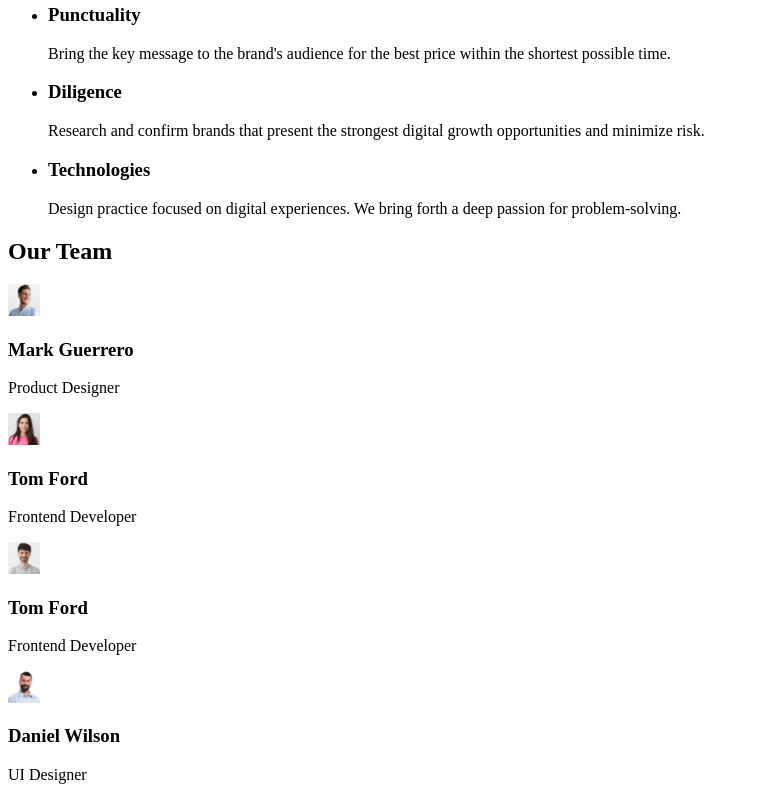
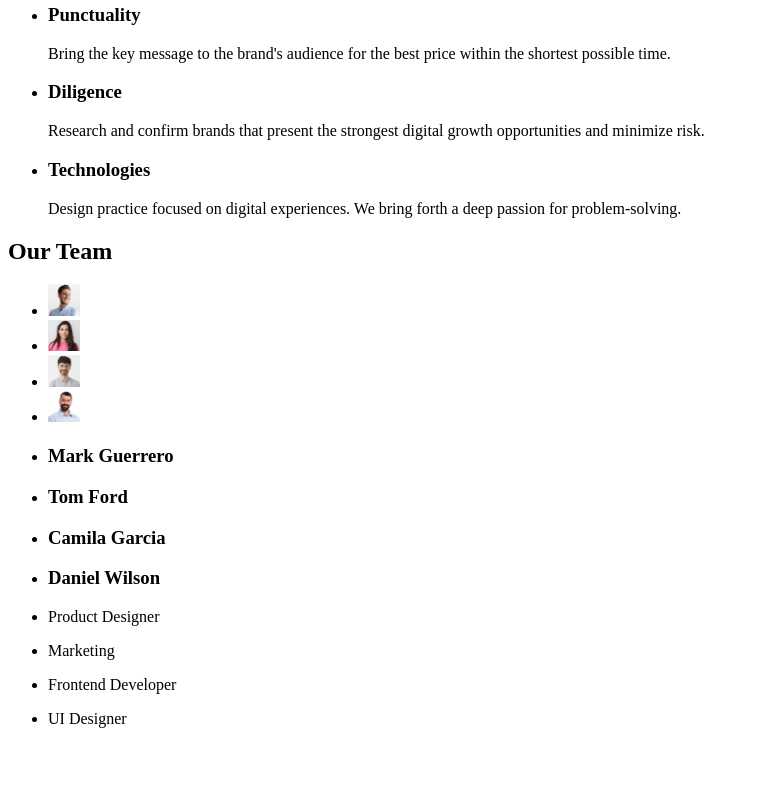
Before and after one commit to olnahaichuk/goit-markup-hw-01, a plain HTML site: page index.html in a window 1280 px wide. Shown: the part 323-1123 px from the top of the page, without its empty margins (0-759 px from the left). After the commit the page ends 1067 px from the top, so only its background shows below. Drawn offline with Linux system fonts and the light colour scheme.

Commit message:
added list

```diff
--- a/index.html
+++ b/index.html
@@ -38,19 +38,24 @@
 
 
          <h2>Our Team</h2>
-
-        <img src="./images/img.jpg" alt="Team Card 1" width="32">
-        <h3>Mark Guerrero</h3>
-        <p>Product Designer</p>
-        <img src="./images/img(1).jpg" alt="Team Card 2" width="32">
-          <h3>Tom Ford</h3>
-          <p>Frontend Developer</p>
-         <img src="./images/img(2).jpg" alt="Team Card 3" width="32">
-          <h3>Tom Ford</h3>
-          <p>Frontend Developer</p>
-         <img src="./images/img(3).jpg" alt="Team Card 4" width="32">
-          <h3>Daniel Wilson</h3>
-          <p>UI Designer</p>
+         <ul>
+            <li><img src="./images/img.jpg" alt="Team Card 1" width="32"></li>
+            <li><img src="./images/img(1).jpg" alt="Team Card 2" width="32"></li>
+            <li><img src="./images/img(2).jpg" alt="Team Card 3" width="32"></li>
+            <li><img src="./images/img(3).jpg" alt="Team Card 4" width="32"></li>
+         </ul>
+        <ul>
+            <li><h3>Mark Guerrero</h3></li>
+            <li><h3>Tom Ford</h3></li>
+            <li><h3>Camila Garcia</h3></li>
+            <li><h3>Daniel Wilson</h3></li>
+        </ul>
+        <ul>
+            <li><p>Product Designer</p></li>
+            <li><p>Marketing</p></li>
+            <li><p>Frontend Developer</p></li>
+            <li><p>UI Designer</p></li>
+        </ul>
 
     </main>
     <footer></footer>
```
